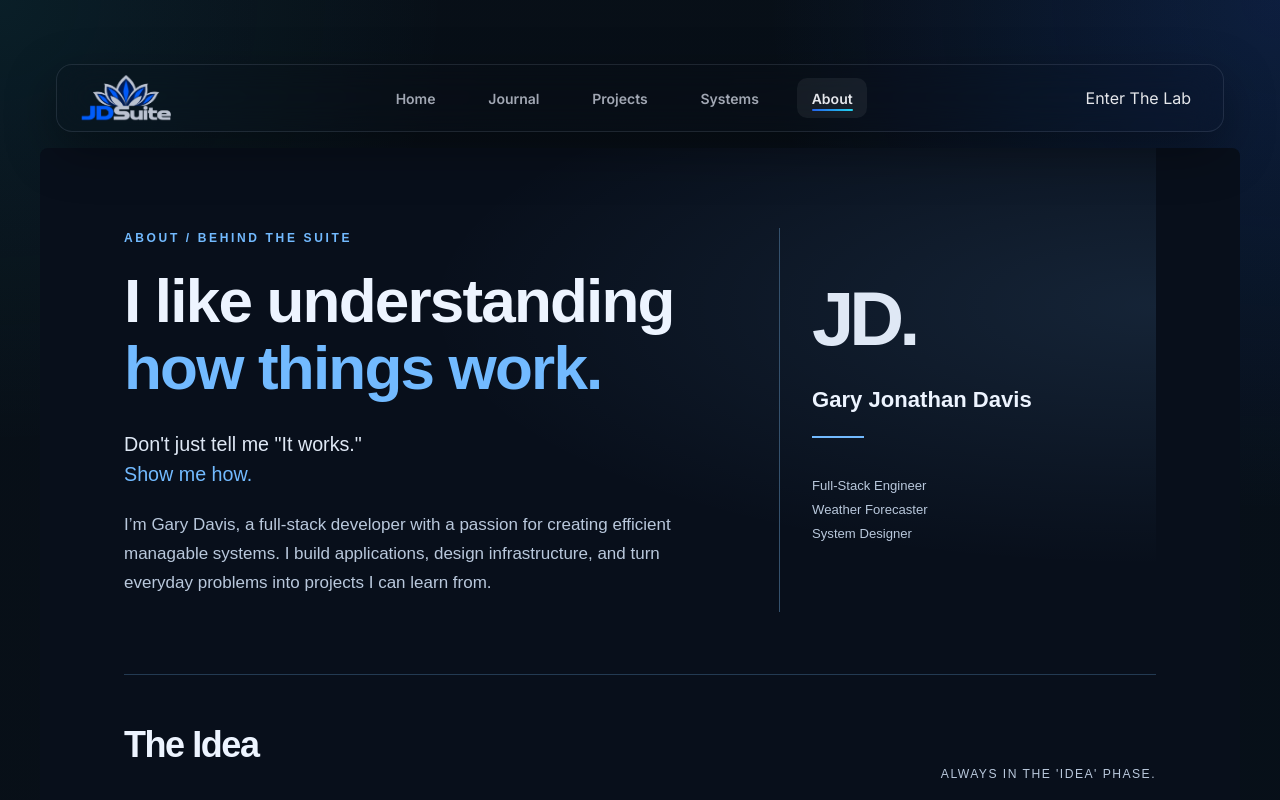
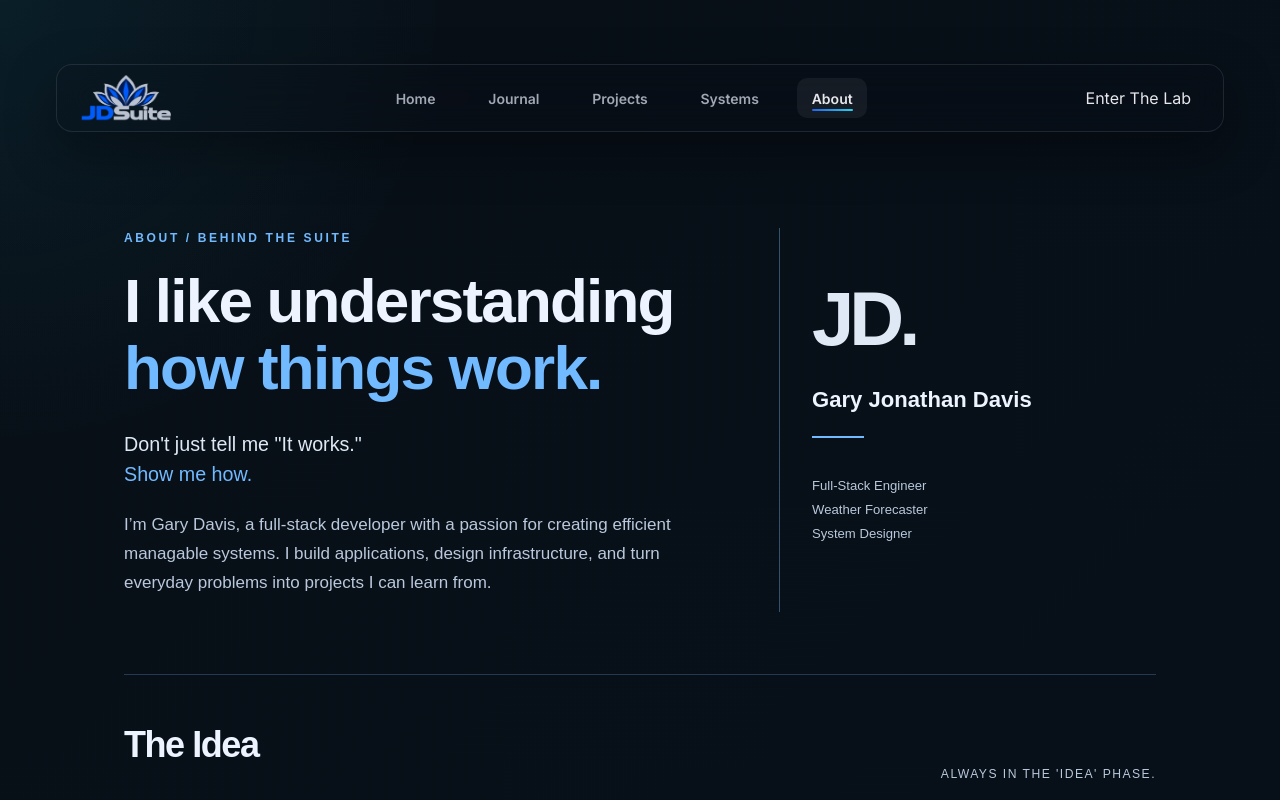
Before and after one commit to xxJLyricxx/theJDSuite, an Angular app: page /about in a window 1280 px wide. Shown: the top 800 px of the page. Built offline with nearby package versions, Linux system fonts and the light colour scheme.

Commit message:
about page final

```diff
--- a/src/app/pages/about/about.html
+++ b/src/app/pages/about/about.html
@@ -1,4 +1,4 @@
-<main class="page-shell section">
+<div class="page-shell section">
   <app-navbar></app-navbar>
 
   <div id="jd-about-concept">
@@ -170,4 +170,4 @@
       <span>I was not designed to fail</span>
     </footer>
   </div>
-</main>
+</div>
--- a/src/app/pages/about/about.scss
+++ b/src/app/pages/about/about.scss
@@ -4,66 +4,14 @@
   --blue:#72baff;
   --silver:#dfe8f5;
   --panel:#0d1827;
-  --panel-alt:#121f30;
   --line:#233a52;
-  background:#080f1b;
   color:var(--ink);
   font-family:Arial, Helvetica, sans-serif;
   font-size:17px;
   line-height:1.7;
-  border-radius:8px;
-  overflow:hidden;
-  min-height:100vh;
-}
-#jd-about-concept * {
-  box-sizing:border-box;
 }
 #jd-about-concept a {
-  color:inherit;
   text-decoration:none;
-}
-#jd-about-concept header,
-#jd-about-concept main,
-#jd-about-concept footer {
-  max-width:1200px;
-  margin:0 auto;
-}
-#jd-about-concept header {
-  display:flex;
-  align-items:center;
-  justify-content:space-between;
-  gap:24px;
-  padding:28px 7% 22px;
-  border-bottom:1px solid var(--line);
-}
-#jd-about-concept .brand {
-  font-size:21px;
-  letter-spacing:3px;
-  color:var(--blue);
-  font-weight:700;
-}
-#jd-about-concept .brand span {
-  color:var(--silver);
-}
-#jd-about-concept nav {
-  display:flex;
-  align-items:center;
-  gap:26px;
-  flex-wrap:wrap;
-  font-size:12px;
-  letter-spacing:0.08em;
-  text-transform:uppercase;
-  color:var(--soft);
-}
-#jd-about-concept nav a {
-  padding-bottom:6px;
-  border-bottom:1px solid transparent;
-  transition:color .2s ease, border-color .2s ease;
-}
-#jd-about-concept nav a:hover,
-#jd-about-concept nav .active {
-  color:var(--blue);
-  border-color:var(--blue);
 }
 #jd-about-concept main {
   padding:0 7%;
@@ -74,7 +22,6 @@
   grid-template-columns:1.6fr 1fr;
   gap:52px;
   align-items:center;
-  background:radial-gradient(ellipse at 100% 30%, rgba(114,186,255,0.12), transparent 50%);
 }
 #jd-about-concept .eyebrow {
   font-size:12px;
@@ -292,26 +239,13 @@
   #jd-about-concept .profile {
     gap:18px;
   }
-  #jd-about-concept .skill:last-child {
-    grid-column:auto;
-  }
   #jd-about-concept .section-heading {
     display:block;
   }
 }
 @media (max-width: 650px) {
-  #jd-about-concept header {
-    align-items:flex-start;
-    flex-direction:column;
-    gap:12px;
-    padding-top:22px;
-  }
-  #jd-about-concept nav {
-    gap:14px 18px;
-  }
   #jd-about-concept footer {
     flex-direction:column;
-    text-align:left;
   }
   #jd-about-concept .closing blockquote {
     letter-spacing:0.08em;
--- a/src/app/pages/about/about.ts
+++ b/src/app/pages/about/about.ts
@@ -1,9 +1,8 @@
 import { Component } from '@angular/core';
 import { NavBar } from "../../navbar/navbar";
-import { ComingSoonComponent } from "../../coming-soon/coming-soon";
 @Component({
   selector: 'app-about',
-  imports: [NavBar, ComingSoonComponent],
+  imports: [NavBar],
   templateUrl: './about.html',
   styleUrl: './about.scss',
 })
--- a/src/styles.scss
+++ b/src/styles.scss
@@ -89,10 +89,14 @@ body {
   margin: 0;
   font-family: var(--font-body);
   background:
-    radial-gradient(circle at top right, rgba(37, 99, 235, 0.18), transparent 32rem),
+    radial-gradient(circle at top right, var(--page-top-right-glow, rgba(37, 99, 235, 0.18)), transparent 32rem),
     radial-gradient(circle at top left, rgba(34, 211, 238, 0.08), transparent 28rem),
     linear-gradient(135deg, var(--color-bg), var(--color-bg-deep));
   color: var(--color-text);
+}
+
+body:has(app-about) {
+  --page-top-right-glow: transparent;
 }
 
 img {
```
Also changed, not shown: 3 other files (tests, documents, lock files or other folders).
